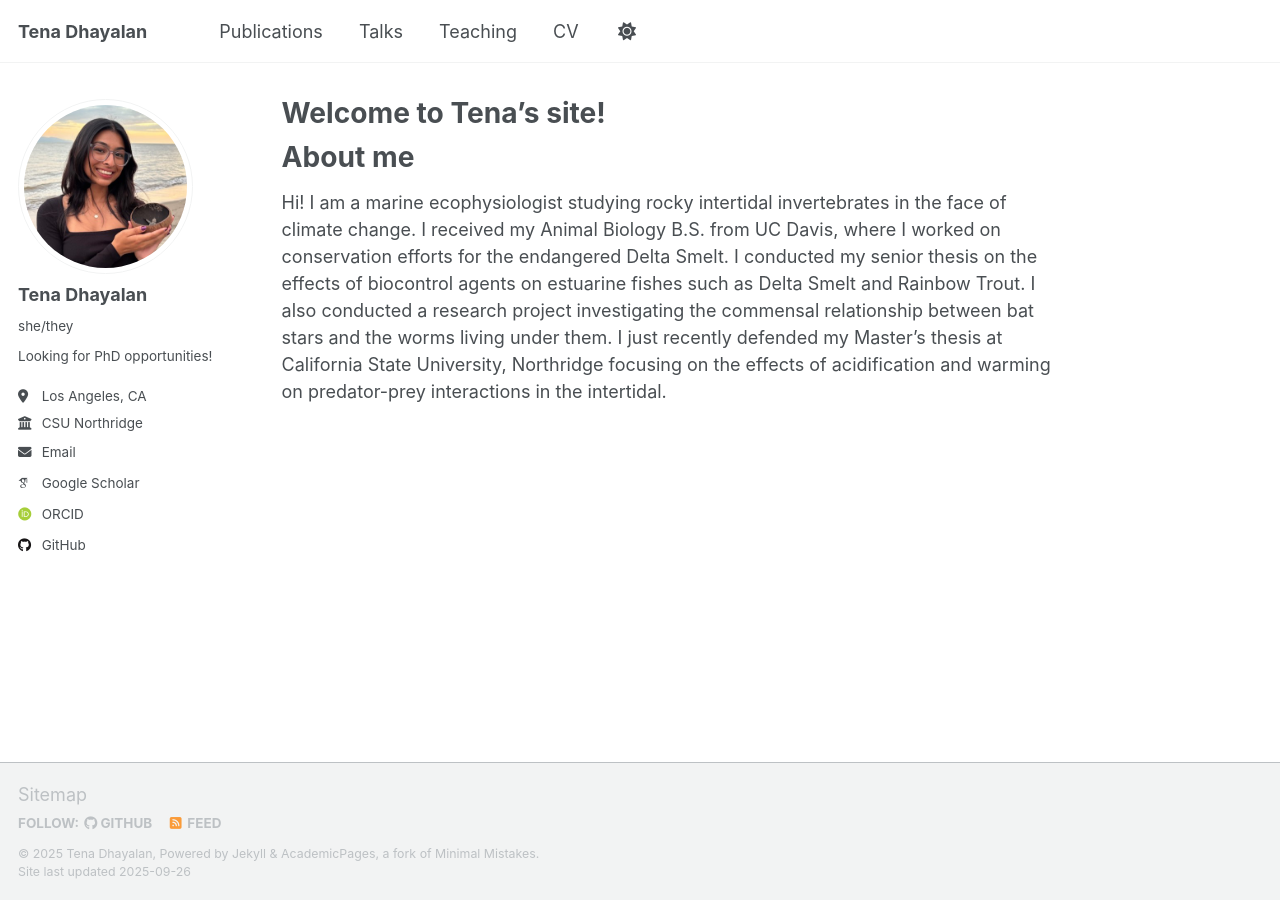
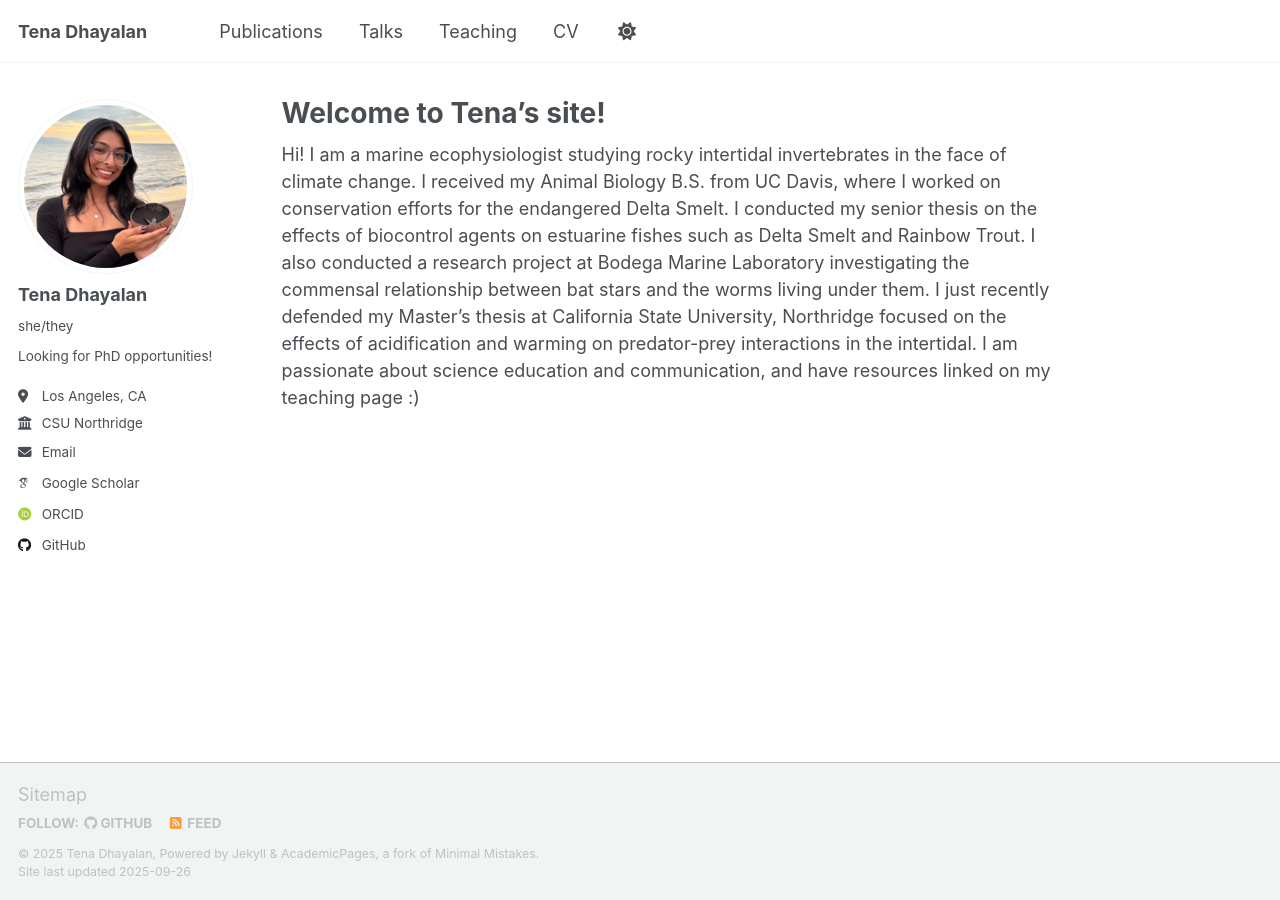
Before and after one commit to tenadhayalan/tenadhayalan.github.io, a Jekyll site: the page built from _pages/about.md, in a window 1280 px wide. Built offline with Jekyll 4.4.1, drawn with Linux system fonts in a browser that asks for light colours; some web fonts are replaced; a script that is not in the unit is left out.

Commit message:
updated bio

```diff
--- a/_pages/about.md
+++ b/_pages/about.md
@@ -7,6 +7,4 @@ redirect_from:
   - /about.html
 ---
 
-About me
-======
-Hi! I am a marine ecophysiologist studying rocky intertidal invertebrates in the face of climate change. I received my Animal Biology B.S. from UC Davis, where I worked on conservation efforts for the endangered Delta Smelt. I conducted my senior thesis on the effects of biocontrol agents on estuarine fishes such as Delta Smelt and Rainbow Trout. I also conducted a research project investigating the commensal relationship between bat stars and the worms living under them. I just recently defended my Master's thesis at California State University, Northridge focusing on the effects of acidification and warming on predator-prey interactions in the intertidal.
+Hi! I am a marine ecophysiologist studying rocky intertidal invertebrates in the face of climate change. I received my Animal Biology B.S. from UC Davis, where I worked on conservation efforts for the endangered Delta Smelt. I conducted my senior thesis on the effects of biocontrol agents on estuarine fishes such as Delta Smelt and Rainbow Trout. I also conducted a research project at Bodega Marine Laboratory investigating the commensal relationship between bat stars and the worms living under them. I just recently defended my Master's thesis at California State University, Northridge focused on the effects of acidification and warming on predator-prey interactions in the intertidal. I am passionate about science education and communication, and have resources linked on my teaching page :)
```
